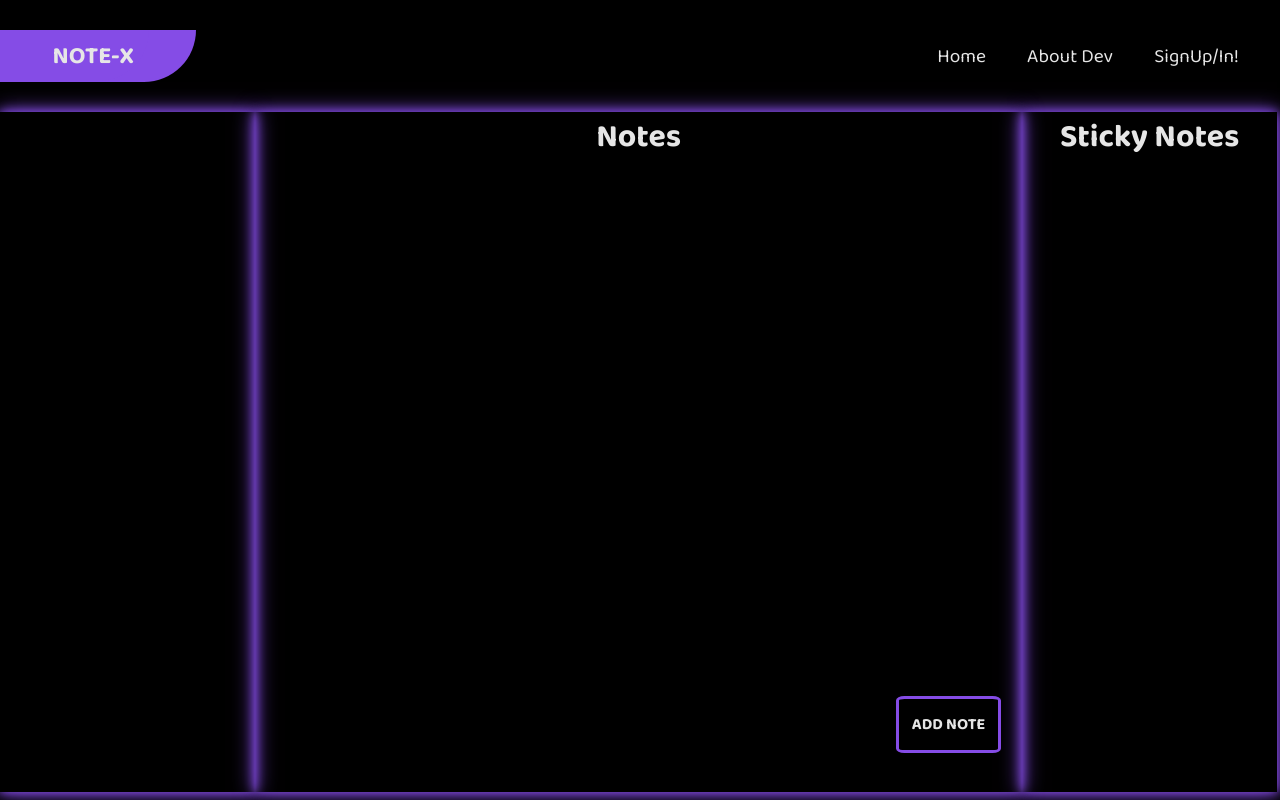
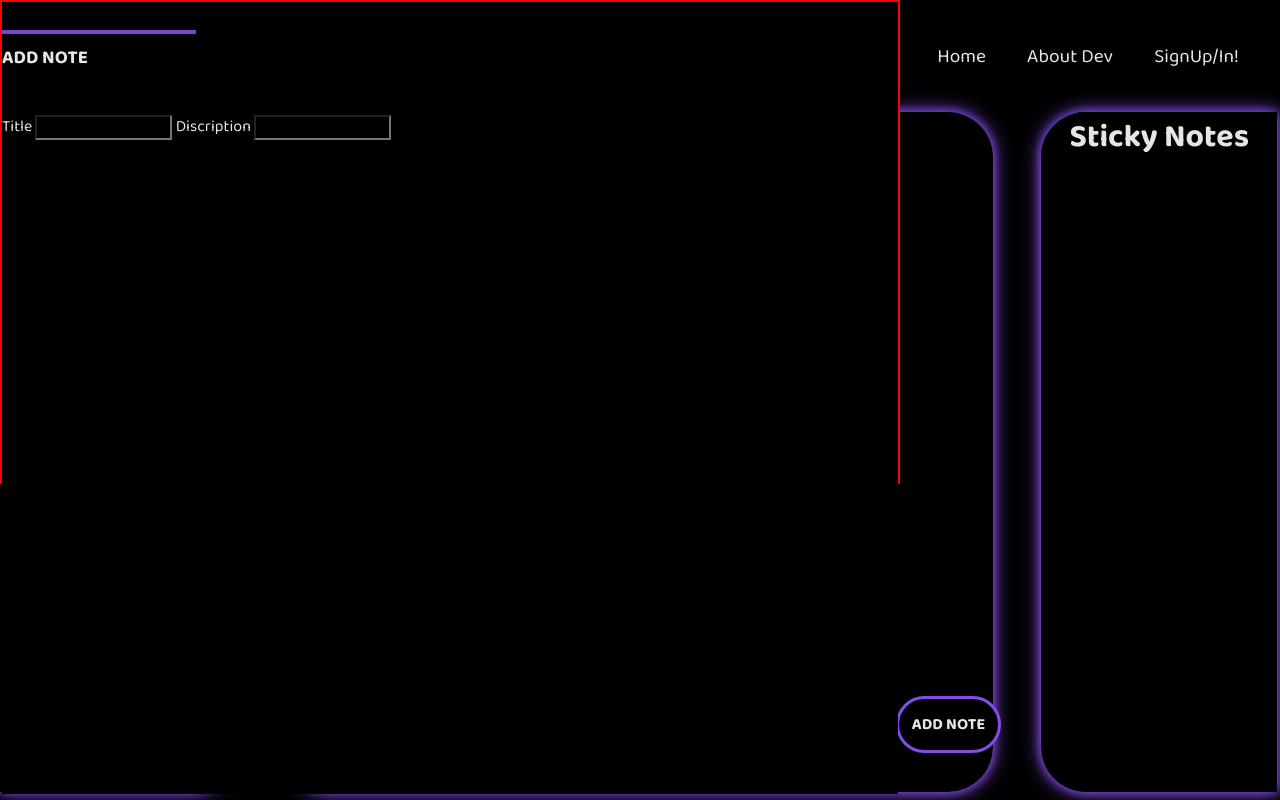
Before and after one commit to ricoderr/NOTE-X, a Django app: page /signIn/ in a window 1280 px wide. Run offline with Django 5.2, Linux system fonts and the light colour scheme; tables that the repository leaves empty hold one stand-in row (values such as "Sample post").

Commit message:
update- addnote

```diff
--- a/base/static/css/main.css
+++ b/base/static/css/main.css
@@ -101,6 +101,9 @@
 }
 article{
     display: flex;
+    border-radius: 45px;
+    border-top-left-radius: 0;
+    border-bottom-left-radius: 0;
     width: 20%;
     height: 100%;
     box-shadow: 0 0 10px var(--p-color), 0 0 20px var(--p-color);
@@ -112,6 +115,8 @@
 
 }
 .notes{
+    margin:  0rem 3rem;
+    border-radius: 45px;
     background: transparent;
     display: flex;
     flex-direction: column;
@@ -130,10 +135,10 @@
 .notes::-webkit-scrollbar {
     display: none;
   }
-  .notes_link{
-      background: transparent;
-      width: 100%;
-      max-width: 120vh; /*This ensures that the widht of the notes-items doesn't change when the width of the notes is changed when hovered */
+.notes_link{
+    background: transparent;
+    width: 100%;
+    max-width: 120vh; /*This ensures that the widht of the notes-items doesn't change when the width of the notes is changed when hovered */
   }
 
 .notes_item{
@@ -163,7 +168,7 @@
     padding: 1%;
     overflow: hidden;
 }
-.add_note{
+.addnote_button{
     font-weight: bold;
     padding: 0.8rem;
     position:fixed;
@@ -171,16 +176,21 @@
     left: 70%;
     border: 0.2rem solid var(--p-color);
     background-color: black;
-    border-radius: 8%;
-    transition: border ease-in-out 0.5s, background-color ease-in-out 0.5s;
+    border-radius: 45px;
+    transition: border ease-in-out 0.5s, background-color ease-in-out 0.5s, color ease-in-out 0.5s;
     cursor: pointer;
 }
-.add_note:hover{
+.addnote_button:hover{
     border: 0.2rem solid var(--s-color);
     background-color: var(--s-color);
+    color: var(--p-color);
 }
+/* sticky notes --------------------------------------------------------->*/
 .sticky_notes{
     display: flex;
+    border-radius: 45px;
+    border-top-right-radius: 0;
+    border-bottom-right-radius: 0;
     flex-direction: column;
     width: 20%;
     box-shadow: 0 0 10px var(--p-color), 0 0 20px var(--p-color);
@@ -210,28 +220,13 @@
     margin: calc(12% - 2px);
 }
 /* ADD NOTE--------------------------------------------------------------> */
-.add_notepage{
-    display: none;
-    flex-direction: column;
-    align-items: center;
-    position: absolute;
-    top: 50%;
-    left: 50%;
-    transform: translate(-50%, -50%);
-    width: 80%;
-    height: 90%;
-    background-color: black;
-    border: 2px solid red;
-    border-radius: 8%;
+.addnote_background{
+        position: fixed;
+        top: 0;
+        left: 0;
+        width: 70vw;
+        height: 60vh;
+        background-color: rgba(0, 0, 0, 0.074);
+        z-index: 9999;
+        border: 2px solid red;
 }
-.add_title{
-    border: 2px solid var(--p-color);
-    width: 80%;
-    height: 5%;
-    margin: 3%;
-}
-.add_notepage form{
-    width: 99.8%;
-    height: 90%;
-    background-color: transparent;
-}
--- a/base/templates/home.html
+++ b/base/templates/home.html
@@ -45,23 +45,10 @@
             {%else%}
                 <img src="" alt="">
             {%endif%}
-            <a href="" class="add_note">ADD NOTE</a>
+            <a href="" class="addnote_button">ADD NOTE</a>
         </div>
-        {% comment %} ADD NOTE {% endcomment %}
 
 
-        <div class="add_notepage">
-            <header>
-                <h1>ADD NOTE</h1>
-                <h2>username</h2>
-            </header>
-            <form action="" method="POST">
-            {% csrf_token %}
-                <input type="text" class="add_title">
-                <input type="text" class="add_notepara">
-            </form>
-
-        </div>
 
 
 
@@ -75,6 +62,28 @@
             {%endfor%}
         </div>
 
-</main>
+    </main>
+{% comment %} ADD NOTE {% endcomment %}
+    <section class="addnote_background">
+        <div class="add_note">
+            <nav>
+                <h1>ADD NOTE</h1>
+                <h2>{{user.username}}</h2>
+            </nav>
+            <main>
+                <form action="">
+                    {% csrf_token %}
+                    <label for="title">Title</label>
+                    <input type="text" id="title">
+
+                    <label for="discription">Discription</label>
+                    <input type="text" id="discription">
+
+
+                </form>
+            </main>
+        </div>
+    </section>
+
 </body>
 </html>
```
